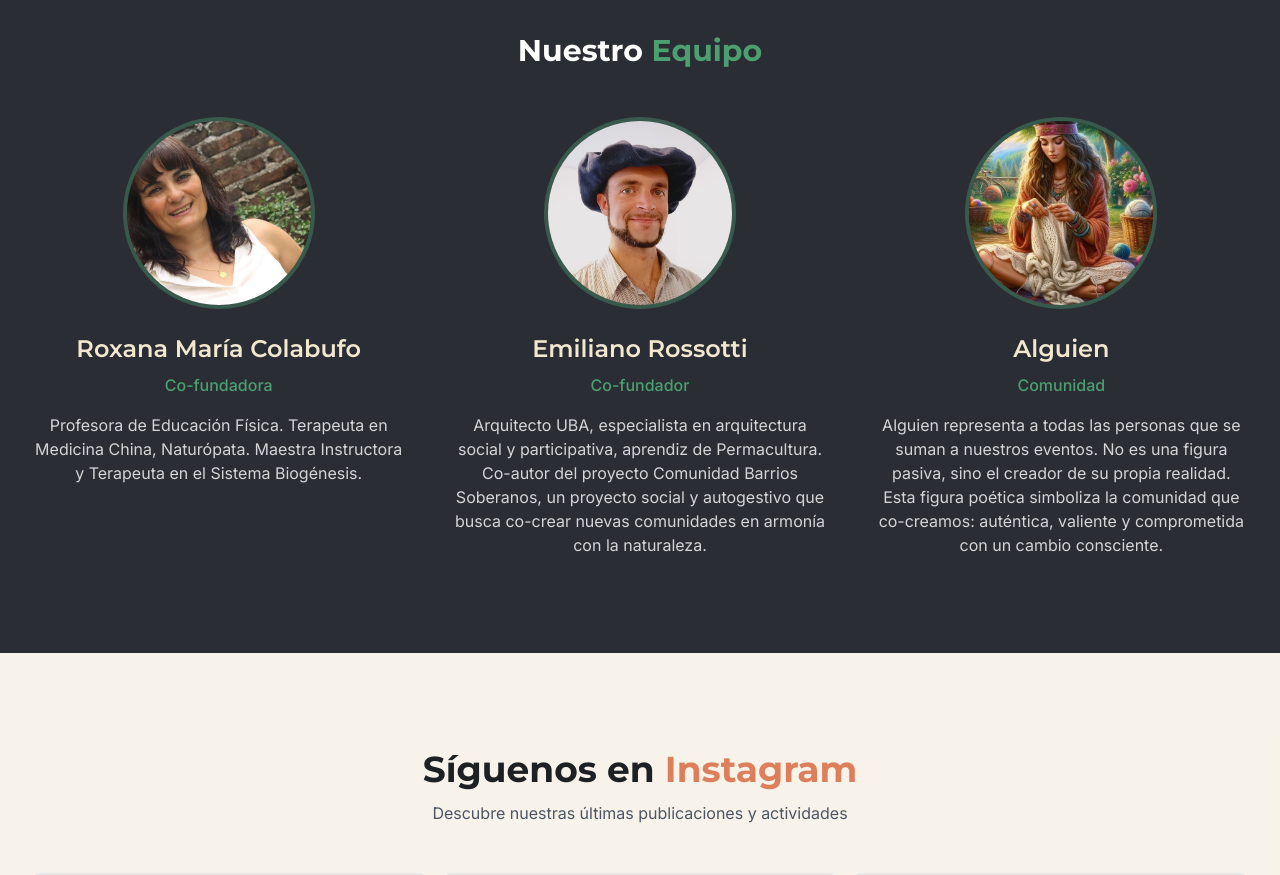
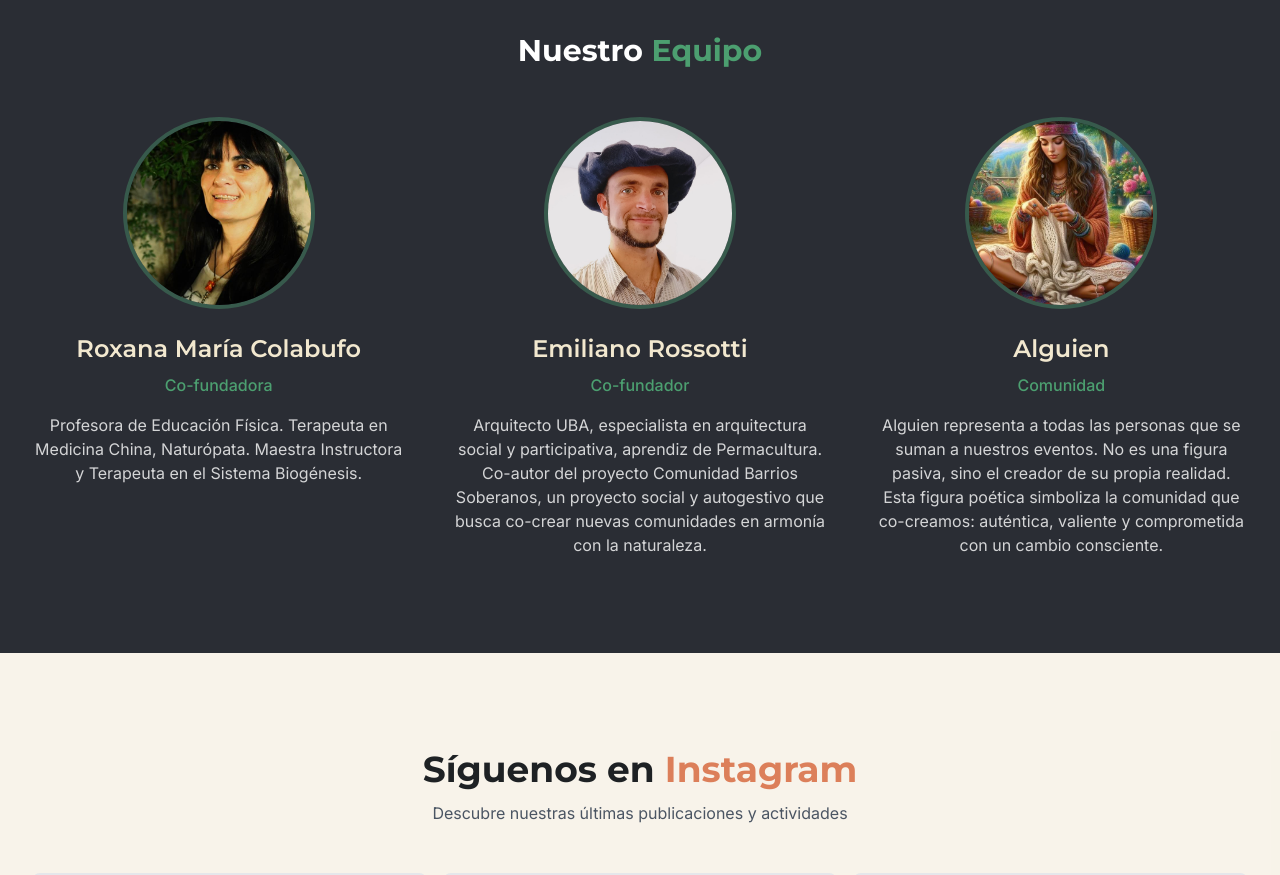
Before and after one commit to santiagotraba/nuevaformasde, a React (Vite) app: page / in a window 1280 px wide. Shown: the part 5620-6495 px from the top of the page. Built offline with nearby package versions, Linux system fonts and the light colour scheme.

Commit message:
Replace Roxana's image in "Nuestro Equipo"
Replaced Roxana María Colabufo's image in the "Nuestro Equipo" section with the uploaded image, ensuring it's centered and proportionally displayed within the circular frame.

```diff
--- a/src/components/About.tsx
+++ b/src/components/About.tsx
@@ -7,7 +7,7 @@ const About = () => {
     {
       id: 1,
       name: "Roxana María Colabufo",
-      image: "/lovable-uploads/c2ba3b8e-baab-4e3b-8e3c-944085e7e1d2.png",
+      image: "/lovable-uploads/9ff1870c-6db8-4df1-af0b-e2e78d513d25.png",
       description: "Profesora de Educación Física. Terapeuta en Medicina China, Naturópata. Maestra Instructora y Terapeuta en el Sistema Biogénesis.",
       role: "Co-fundadora"
     },
```
Also changed, not shown: public/lovable-uploads/9ff1870c-6db8-4df1-af0b-e2e78d513d25.png (added).
